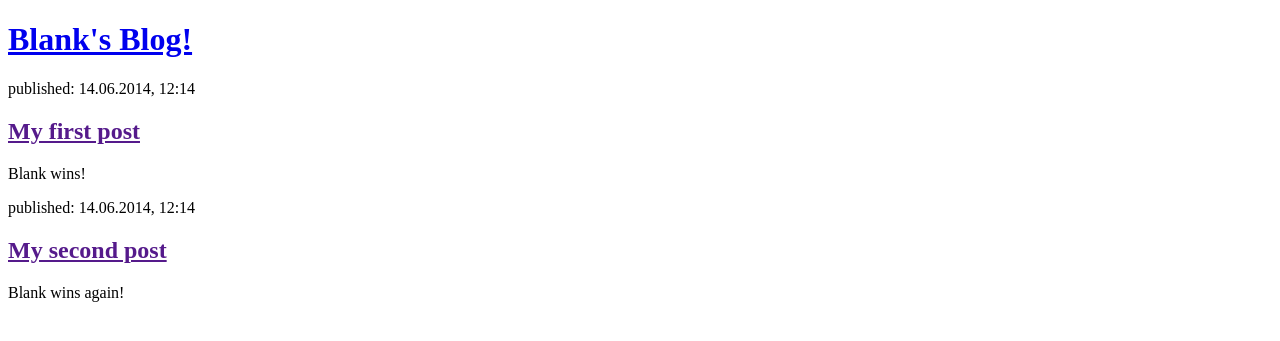
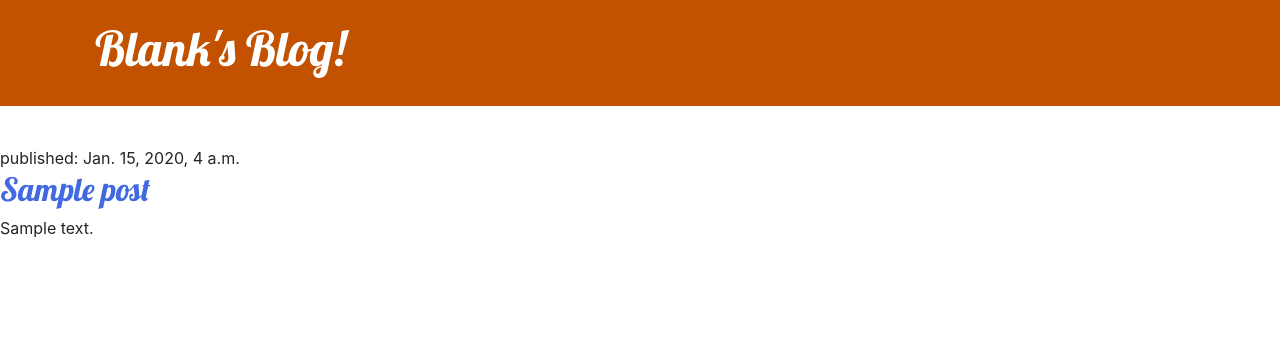
Before and after one commit to kuhakuna/my-first-blog, a Django app: page / in a window 1280 px wide. Shown: the top 341 px of the page. Run offline with Django 3.2, Linux system fonts and the light colour scheme; tables that the repository leaves empty hold one stand-in row (values such as "Sample post").

Commit message:
modified templates to display posts from database.

```diff
--- /dev/null
+++ b/blog/static/css/blog.css
@@ -0,0 +1,75 @@
+h1 a, h2 a {
+    color: #4169e1;
+    font-family: 'Lobster';
+}
+
+.page-header {
+    background-color: #C25100;
+    margin-top: 0;
+    margin-bottom: 40px;
+    padding: 20px 20px 20px 40px;
+}
+
+.page-header h1,
+.page-header h1 a,
+.page-header h1 a:visited,
+.page-header h1 a:active {
+    color: #ffffff;
+    font-size: 36pt;
+    text-decoration: none;
+}
+
+h1,
+h2,
+h3,
+h4 {
+    font-family: 'Lobster', cursive;
+}
+
+.date {
+    color: #828282;
+}
+
+.save {
+    float: right;
+}
+
+.post-form textarea,
+.post-form input {
+    width: 100%;
+}
+
+.top-menu,
+.top-menu:hover,
+.top-menu:visited {
+    color: #ffffff;
+    float: right;
+    font-size: 26pt;
+    margin-right: 20px;
+}
+
+.post {
+    margin-bottom: 70px;
+}
+
+.post h2 a,
+.post h2 a:visited {
+    color: #000000;
+}
+
+.post > .date,
+.post > .actions {
+    float: right;
+}
+
+.btn-default,
+.btn-default:visited {
+    color: #C25100;
+    background: none;
+    border-color: #C25100;
+}
+
+.btn-default:hover {
+    color: #FFFFFF;
+    background-color: #C25100;
+}
--- a/blog/templates/blog/post_list.html
+++ b/blog/templates/blog/post_list.html
@@ -1,23 +1,24 @@
+{% load static %}
 <!DOCTYPE html>
 <html>
     <head>
+        <link rel="stylesheet" href="https://cdn.jsdelivr.net/npm/bootstrap@4.5.3/dist/css/bootstrap.min.css" integrity="sha384-TX8t27EcRE3e/ihU7zmQxVncDAy5uIKz4rEkgIXeMed4M0jlfIDPvg6uqKI2xXr2" crossorigin="anonymous">
+        <link href="//fonts.googleapis.com/css?family=Lobster&subset=latin,latin-ext" rel="stylesheet" type="text/css">
+        <link rel="stylesheet" href="{% static 'css/blog.css' %}">
         <title>Blank's Blog!</title>
     </head>
     <body>
-        <header>
-            <h1><a href="/">Blank's Blog!</a></h1>
+        <header class="page-header">
+                <div class="container">
+                    <h1><a href="/">Blank's Blog!</a></h1>
+                </div>
         </header>
-
-        <article>
-            <time>published: 14.06.2014, 12:14</time>
-            <h2><a href="">My first post</a></h2>
-            <p>Blank wins!</p>
-        </article>
-
-        <article>
-            <time>published: 14.06.2014, 12:14</time>
-            <h2><a href="">My second post</a></h2>
-            <p>Blank wins again!</p>
-        </article>
+    {% for post in posts %}
+    <article>
+        <time>published: {{ post.published_date }}</time>
+        <h2><a href="">{{ post.title }}</a></h2>
+        <p>{{ post.text|linebreaksbr }}</p>
+    </article>
+    {% endfor %}
     </body>
 </html>
--- a/blog/views.py
+++ b/blog/views.py
@@ -1,7 +1,10 @@
 from django.shortcuts import render
+from django.utils import timezone
+from .models import Post
 
 
 # Create your views here.
 
 def post_list(request):
-    return render(request, 'blog/post_list.html', {})
+    posts = Post.objects.filter(published_date__lte=timezone.now()).order_by('published_date')
+    return render(request, 'blog/post_list.html', {'posts': posts})
```
